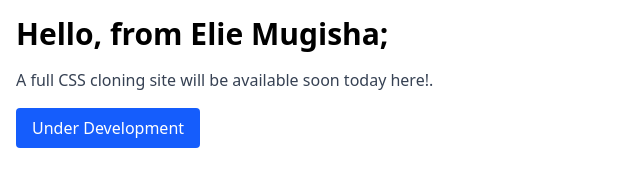
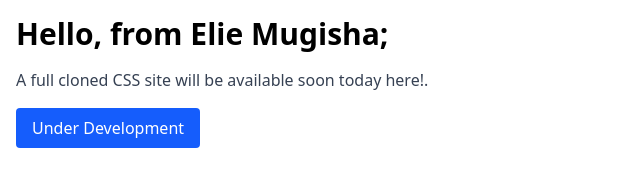
Before and after one commit to Zerro2003/CSS_cloning_trial_gate, a website: page index.html in a window 1280 px wide. Shown: the full height of the page, 0-640 px from the left. Drawn offline with Linux system fonts and the light colour scheme.

Commit message:
adds text

```diff
--- a/index.html
+++ b/index.html
@@ -9,7 +9,7 @@
     <div class="container mx-auto p-4">
       <h1 class="text-3xl font-bold mb-4">Hello, from Elie Mugisha;</h1>
       <p class="text-gray-700">
-        A full CSS cloning site will be available soon today here!.
+        A full cloned CSS site will be available soon today here!.
       </p>
       <button
         class="mt-4 bg-amber-500 text-white px-4 py-2 rounded lg:bg-blue-600"
```
